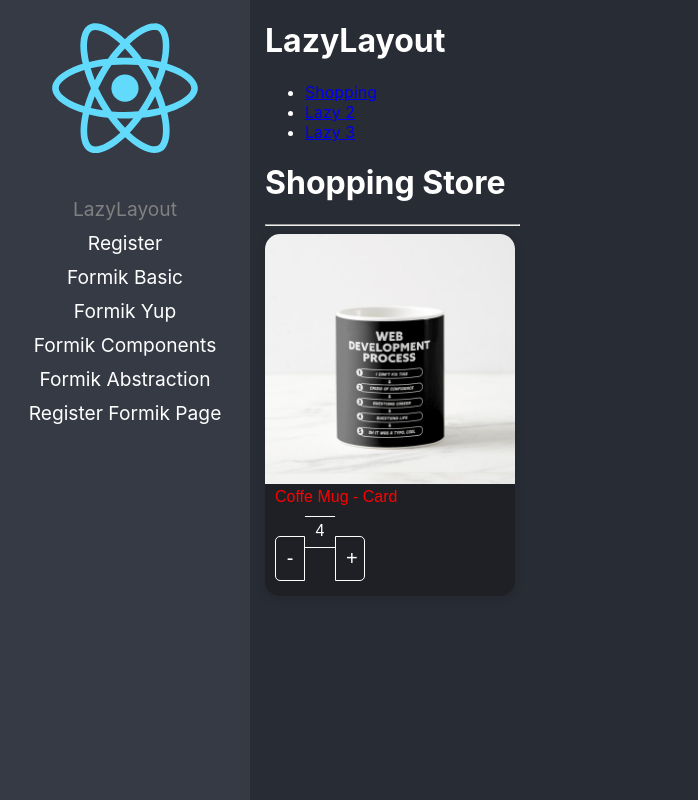
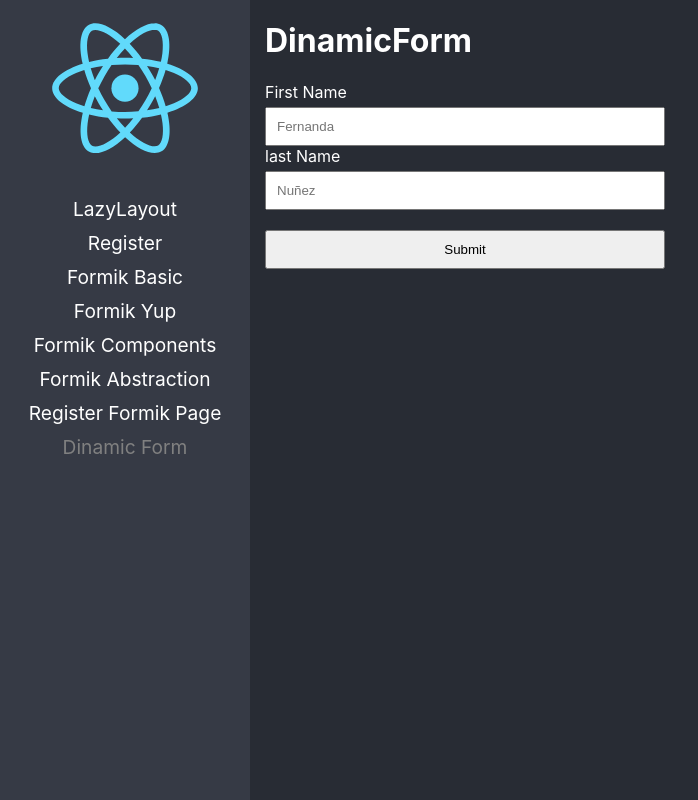
Before and after one commit to Fernanda553/react-initial-app, a React (Create React App) app: page /dinamic-form in a window 1280 px wide. Before the commit this address led to /lazyload/lazy1. Shown: the whole page, without its empty margins (0-698 px from the left). Built offline with nearby package versions, Linux system fonts and the light colour scheme.

Commit message:
Dynamic forms

```diff
--- /dev/null
+++ b/src/03-forms/data/custom-form.json
@@ -0,0 +1,16 @@
+[
+    {
+        "type": "input",
+        "name": "firstName",
+        "placeholder": "Fernanda",
+        "label": "First Name",
+        "value": ""
+    },
+    {
+        "type": "input",
+        "name": "lastName",
+        "placeholder": "Nuñez",
+        "label": "last Name",
+        "value": ""
+    }
+]
--- /dev/null
+++ b/src/03-forms/pages/DinamicForm.tsx
@@ -0,0 +1,38 @@
+import { Formik, Form } from 'formik'
+import formJson from '../data/custom-form.json'
+import { MyTextInput } from '../components'
+
+const DinamicForm = () => {
+  return (
+    <div>
+        <h1>DinamicForm</h1>
+
+        <Formik
+          initialValues={{
+            name: ""
+          }}
+          onSubmit={(values) => {
+            console.log(values)
+          }}
+          >
+          {(formik) => (
+            <Form>
+              {formJson.map(({ type, name, placeholder, label }) => {
+                return <MyTextInput
+                key={name}
+                type={(type as any)}
+                 label={label}
+                  name={name}
+                  placeholder={placeholder}
+                  />
+              })}
+
+              <button type='submit'>Submit</button>
+            </Form>
+          )}
+        </Formik>
+    </div>
+  )
+}
+
+export default DinamicForm
--- a/src/03-forms/pages/index.ts
+++ b/src/03-forms/pages/index.ts
@@ -4,3 +4,4 @@ export {default as FormikComponents} from "./FormikComponents";
 export {default as FormikYupPage} from "./FormikYupPage";
 export{default as RegisterFormikPage} from "./RegisterFormikPage";
 export{default as RegisterPage} from "./RegisterPage";
+export{default as DinamicForm} from "./DinamicForm";
--- a/src/routes/routes.ts
+++ b/src/routes/routes.ts
@@ -6,7 +6,8 @@ import {
   FormikComponents,
   FormikYupPage,
   RegisterPage,
-  RegisterFormikPage} from '../03-forms/pages'
+  RegisterFormikPage,
+  DinamicForm} from '../03-forms/pages'
 
 type JSXComponent = () => JSX.Element
 
@@ -69,5 +70,12 @@ export const routes: Route[] = [
     Component: RegisterFormikPage,
     name: 'Register Formik Page'
 
+  },
+  {
+    to: '/dinamic-form',
+    path: 'dinamic-form',
+    Component: DinamicForm,
+    name: 'Dinamic Form'
+
   }
 ]
```
